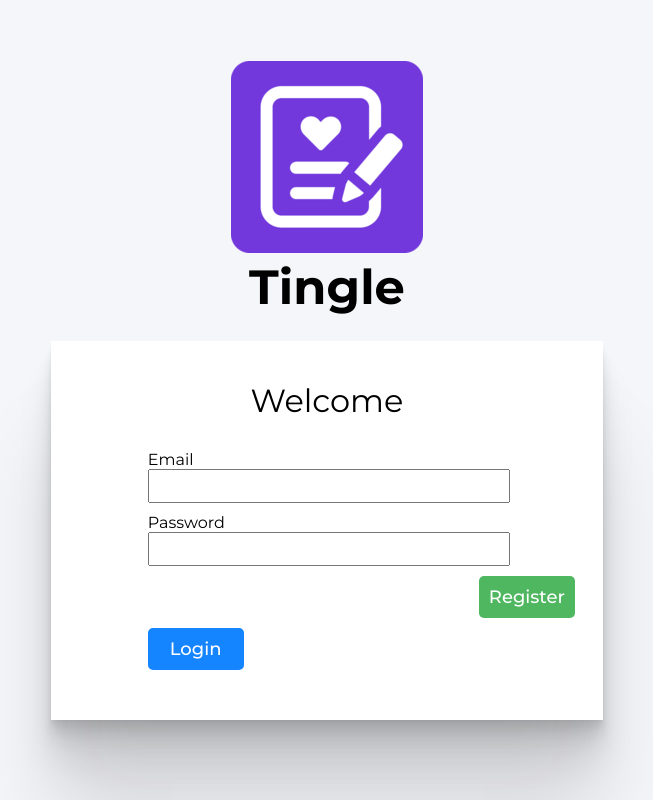
After one commit to longhl104/symptom-tracker, a Flask app: page /login in a window 1280 px wide. The commit adds this page. Shown: the whole page, without its empty margins (313-966 px from the left). Run offline with Flask 2, Linux system fonts and the light colour scheme; parts of the project's set-up code (start-up, migrations or seed data) failed here and were passed over.

Commit message:
new templates

```diff
--- a/project/app.py
+++ b/project/app.py
@@ -9,3 +9,11 @@ def home():
 @app.route('/service-worker.js')
 def service_worker():
     return app.send_static_file('service-worker.js')
+
+@app.route('/login')
+def login():
+    return render_template('login.html')
+
+@app.route('/register')
+def register():
+    return render_template('register.html')
--- a/project/static/css/styles.css
+++ b/project/static/css/styles.css
@@ -6,6 +6,10 @@
 body {
   background-color: #F5F6FA !important;
   font-family: 'Montserrat', sans-serif !important;
+}
+
+input, label {
+  display: block;
 }
 
 .full-page {
@@ -18,10 +22,11 @@ body {
 
 .container {
   width: 50%;
-  height: 50%;
+  height: 100%;
   display: flex;
   justify-content: center;
   align-items: center;
+  flex-direction: column;
 }
 
 .card {
@@ -30,8 +35,39 @@ body {
 }
 
 .card-title {
-  margin-top: 5px;
+  margin: 5px 5px 5px 5px;
   font-size: 32px;
+  text-align: center;
+}
+
+.info-card {
+  background-color: white !important;
+  margin: 20px;
+  padding: 20px;
+  width: 80%;
+}
+
+.shadow {
+  box-shadow: 0 2.8px 2.2px rgba(0, 0, 0, 0.034),
+  0 6.7px 5.3px rgba(0, 0, 0, 0.048),
+  0 12.5px 10px rgba(0, 0, 0, 0.06),
+  0 22.3px 17.9px rgba(0, 0, 0, 0.072),
+  0 41.8px 33.4px rgba(0, 0, 0, 0.086),
+  0 100px 80px rgba(0, 0, 0, 0.12);
+}
+
+.form {
+  width: 70%;
+  margin: 30px auto 30px auto;
+}
+
+.input {
+  width: 100%;
+  height: 30px;
+  margin-bottom: 10px;
+  float: left;
+  font-size: 18px;
+  font-family: 'Montserrat', sans-serif;
 }
 
 .btn {
@@ -43,11 +79,42 @@ body {
   width: auto;
   cursor: pointer;
   margin-top: 10px;
+  font-family: 'Montserrat', sans-serif;
+}
+
+.logbtn {
+  padding: 10px;
+  padding-right: 22px;
+  padding-left: 22px;
+  border: transparent;
+  border-radius: 5px;
+  font-size: 18px;
+  font-weight: 500;
+  text-align: center;
+  width: auto;
+  cursor: pointer;
+  margin-top: 10px;
+  margin-left: none;
+  margin-right: none;
+  font-family: 'Montserrat', sans-serif;
+}
+
+.regbtn {
+  padding: 10px;
+  border: transparent;
+  border-radius: 5px;
+  font-size: 18px;
+  font-weight: 500;
+  width: auto;
+  cursor: pointer;
+  margin-left: 331px;
+  margin-right: 10px;
+  font-family: 'Montserrat', sans-serif;
 }
 
 .logo {
-  width: 64px !important;
-  height: 64px !important;
+  width: 192px !important;
+  height: 192px !important;
   margin: 0 auto;
 }
 
@@ -57,3 +124,10 @@ body {
   color: #ffffff !important;
   border: #4EB760 !important;
 }
+
+.blue {
+  font-weight: 500 !important;
+  background-color: #1485FF !important;
+  color: #ffffff !important;
+  border: #1485FF !important;
+}
--- /dev/null
+++ b/project/templates/login.html
@@ -0,0 +1,51 @@
+<!DOCTYPE html>
+<html lang="en">
+  <head>
+    <title>Tingle</title>
+
+    <!-- Basic declarations and meta descriptions -->
+    <meta charset="utf-8">
+    <link rel="icon" href="{{ url_for('static', filename='images/icons/icon-96.png') }}">
+    <meta name="viewport" content="width=device-width, initial-scale=1, shrink-to-fit=no">
+    <meta name="description" content="Symptom Tracking App">
+
+    <!-- Web app manifest -->
+    <link rel="manifest" href="{{ url_for('static', filename='manifest.json') }}">
+
+    <!-- iOS -->
+    <link rel="apple-touch-icon" href="{{ url_for('static', filename='images/icons/icon-96.png') }}">
+    <meta name="apple-mobile-web-app-capable" content="yes">
+    <meta name="apple-mobile-web-app-status-bar-style" content="black">
+    <meta name="format-detection" content="telephone=no">
+
+    <!-- Custom or external CSS -->
+    <link href="https://fonts.googleapis.com/css2?family=Montserrat:wght@400;500;700&display=swap" rel="stylesheet">
+    <link rel="stylesheet" href="{{ url_for('static', filename='css/styles.css') }}">
+
+    <!-- Custom or external scripts -->
+    <script type="text/javascript" src="{{ url_for('static', filename='js/app.js') }}"></script>
+  </head>
+  <body>
+    <section class="full-page">
+      <div class="container">
+        <div class="card">
+          <img class="logo" src="{{ url_for('static', filename='images/icons/icon-192.png' ) }}" />
+          <h5 class="card-title" style="font-size: 48px">Tingle</h5>
+        </div>
+        <div class="info-card shadow">
+          <h5 class="card-title" style="font-weight: normal; margin-top: 20px">Welcome</h5>
+          <form class="form" action="/action_page.php">
+            <label for="email">Email</label>
+            <input type="text" class="input" name="email"><br><br>
+            <label for="pass">Password</label>
+            <input type="text" class="input" name="lname"><br><br>
+            <input class="regbtn green" form="form1" style="display:inline" type="submit" value="Register">
+            <input class="logbtn blue" style="display:inline" type="submit" value="Login">
+          </form>
+          <form class="form" id ="form1" action="./register"></form>
+        </div>
+      </div>
+    </section>
+    <script type="text/javascript" src="{{ url_for('static', filename='js/install.js') }}"></script>
+  </body>
+</html>
```
Also changed, not shown: project/templates/register.html (added, +43 -0 lines).
